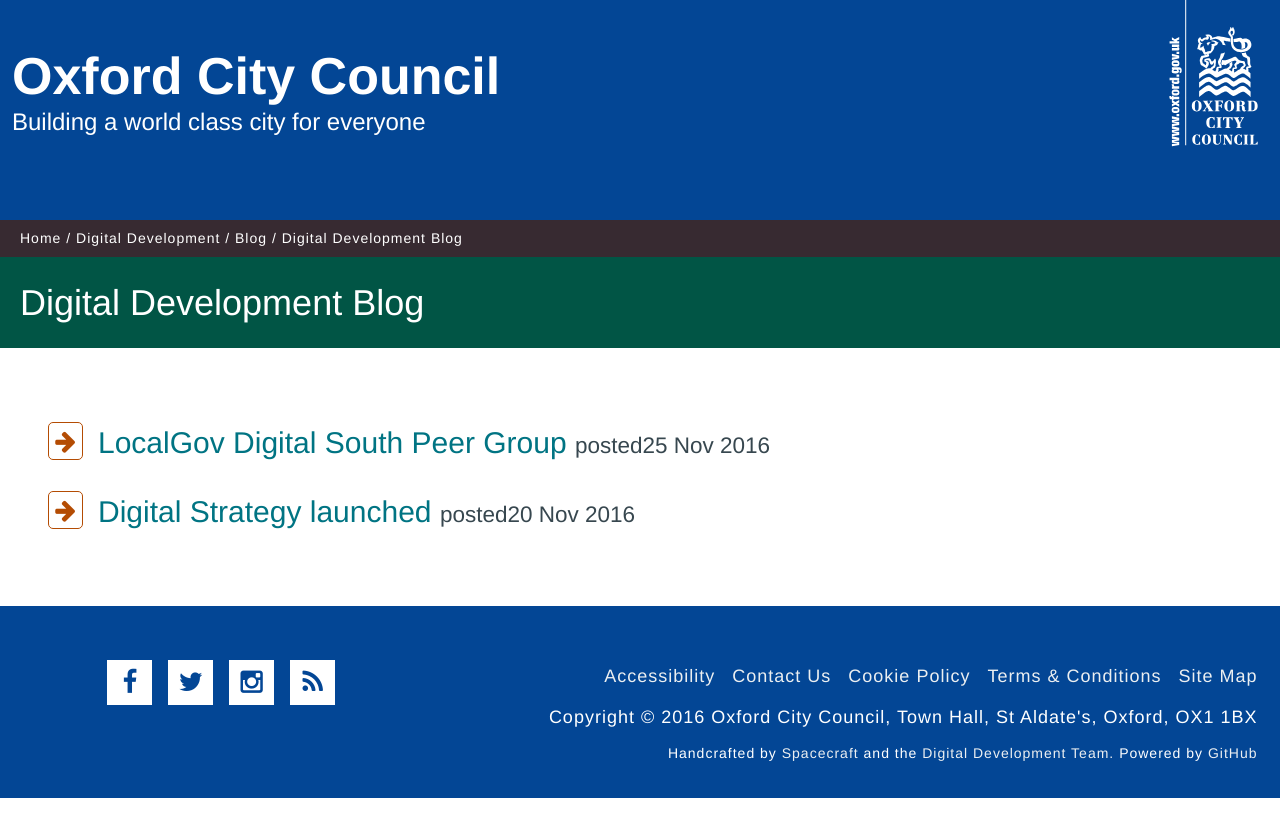
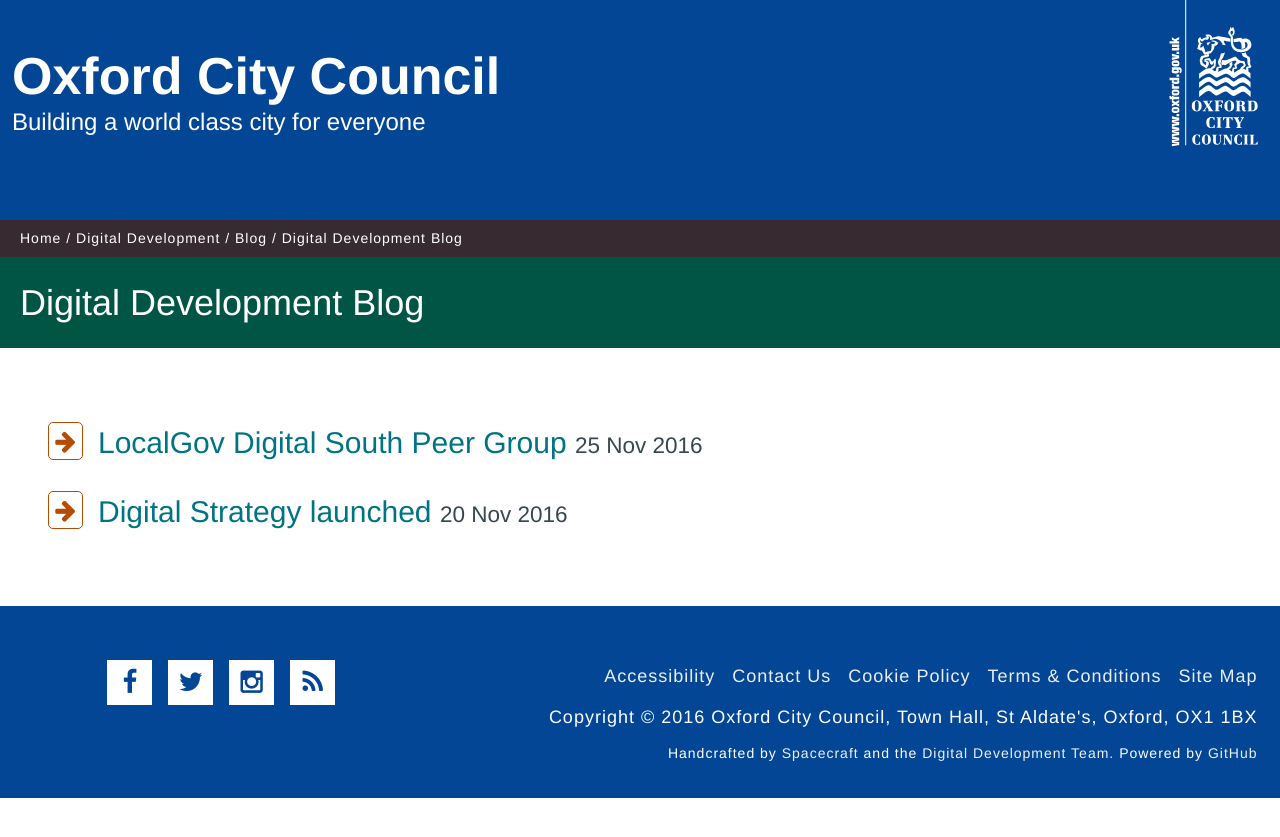
Before and after one commit to OxfordCityCouncil/OxfordCityCouncil.github.io, a Jekyll site: the page built from blog/index3.html, in a window 1280 px wide. Shown: the top 837 px of the page. Built offline with Jekyll 4.4.1, drawn with Linux system fonts in a browser that asks for light colours.

Commit message:
no posted

```diff
--- a/blog/index3.html
+++ b/blog/index3.html
@@ -8,7 +8,7 @@
         <ul class="item-list">
             {% for post in site.posts %}
           	<li><a href="{{ post.url }}" title="{{ post.title }}">{{ post.title }}</a>
-            <span style="font-weight: 300; font-size: 0.75em;"> posted{{ post.date | date_to_string }}</span></li>
+            <span style="font-weight: 300; font-size: 0.75em;"> {{ post.date | date_to_string }}</span></li>
             {% endfor %}
           </ul>
     </div>
```
